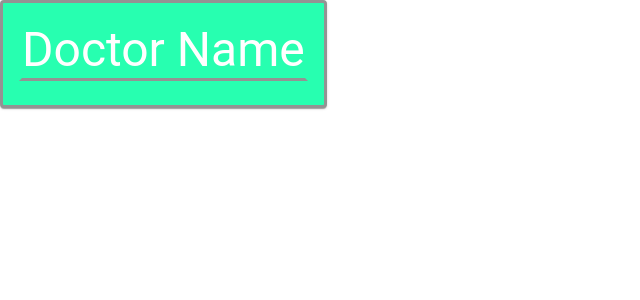
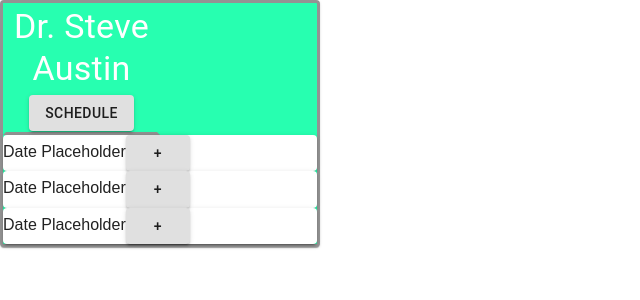
Before and after one commit to jceb30198/Doctor_Scheduler, a React (Create React App) app in the folder client/: page / in a window 1280 px wide. Shown: the top 300 px of the page, without its empty margins (0-640 px from the left). Built offline with nearby package versions, Linux system fonts and the light colour scheme.

Commit message:
Still working on the card

```diff
--- a/client/public/index.html
+++ b/client/public/index.html
@@ -19,7 +19,7 @@
       work correctly both with client-side routing and a non-root public URL.
       Learn how to configure a non-root public URL by running `npm run build`.
     -->
-    <title>React App</title>
+    <title>Dr. Scheduler</title>
   </head>
   <body>
     <noscript>
--- a/client/src/App.js
+++ b/client/src/App.js
@@ -1,11 +1,13 @@
 import React, { Component } from "react";
 import "./App.css";
-import ScheduleCard from "./components/ScheduleCard";
+import DoctorCard from "./components/DoctorCard";
+import Task from "./components/Task";
 
 class App extends Component {
   render() {
     return (
-      <ScheduleCard></ScheduleCard>
+      <DoctorCard>
+      </DoctorCard>
     );
   }
 }
--- /dev/null
+++ b/client/src/components/DoctorCard/index.js
@@ -0,0 +1,51 @@
+import React from "react";
+import Task from "../Task"
+import { makeStyles } from "@material-ui/core/styles";
+import { Button, Grid, Typography, Paper } from "@material-ui/core";
+
+const useStyles = makeStyles({
+    root: {
+        textAlign: "center"
+    },
+    card: {
+        background: "#27FFB0",
+        borderColor: "#939393",
+        borderStyle: "solid",
+        borderWidth: "30%",
+        color: "white"
+    },
+    header: {
+        borderColor: "#27FFB0",
+        borderBottomColor: "#939393",
+        textAlign: "center",
+        borderStyle: "solid",
+        borderWidth: "3px"
+    }
+});
+
+function DoctorCard(props) {
+    const classes = useStyles();
+
+    return(
+
+
+        <Grid container xs={6} sm={3}>
+            <Paper className={classes.card}>
+                <Grid container direction="row">
+                    <Grid item xs={12} sm={6} className={classes.header}>
+                        <Typography variant="h4">Dr. Steve Austin
+                        <Button variant="contained" className={classes.button}>Schedule</Button>
+                        </Typography>
+                    </Grid>
+                </Grid>
+                <Grid container direction="column">
+                    <Task></Task>
+                    <Task></Task>
+                    <Task></Task>
+                </Grid>
+            </Paper>
+        </Grid>
+    );
+}
+
+export default DoctorCard;
--- a/client/src/components/ScheduleCard/index.js
+++ /dev/null
@@ -1,40 +0,0 @@
-import React from "react";
-import { makeStyles } from "@material-ui/core/styles";
-import { Button, Card, CardContent, Grid, Typography } from "@material-ui/core";
-
-const useStyles = makeStyles({
-    root: {
-
-    },
-    card: {
-        background: "#27FFB0",
-        borderColor: "#939393",
-        borderStyle: "solid",
-        borderWidth: "30%",
-        color: "white"
-    },
-    header: {
-        borderColor: "#27FFB0",
-        borderBottomColor: "#939393",
-        textAlign: "center",
-        borderStyle: "solid",
-        borderWidth: "3px"
-    }
-});
-
-function ScheduleCard(props) {
-    const classes = useStyles();
-
-    return(
-        <Grid container className={classes.root}>
-            <Card className={classes.card}>
-                <CardContent>
-                    <Typography variant="h3" className={classes.header}>Doctor Name</Typography>
-                </CardContent>
-
-            </Card>
-        </Grid>
-    );
-}
-
-export default ScheduleCard;
--- /dev/null
+++ b/client/src/components/Task/index.js
@@ -0,0 +1,19 @@
+import React from "react";
+import { Button, Grid, Paper } from "@material-ui/core";
+
+function Task() {
+    return(
+        <Grid container direction="row">
+            <Grid item xs={12}>
+                <Paper item xs={12} elevation={2}>Date Placeholder
+                    <Button variant="contained">+</Button>
+                </Paper>
+            </Grid>
+        </Grid>
+
+    );
+}
+
+
+
+export default Task;
```
Also changed, not shown: client/src/components/AppointmentCard/index.js (deleted, +0 -11 lines).
